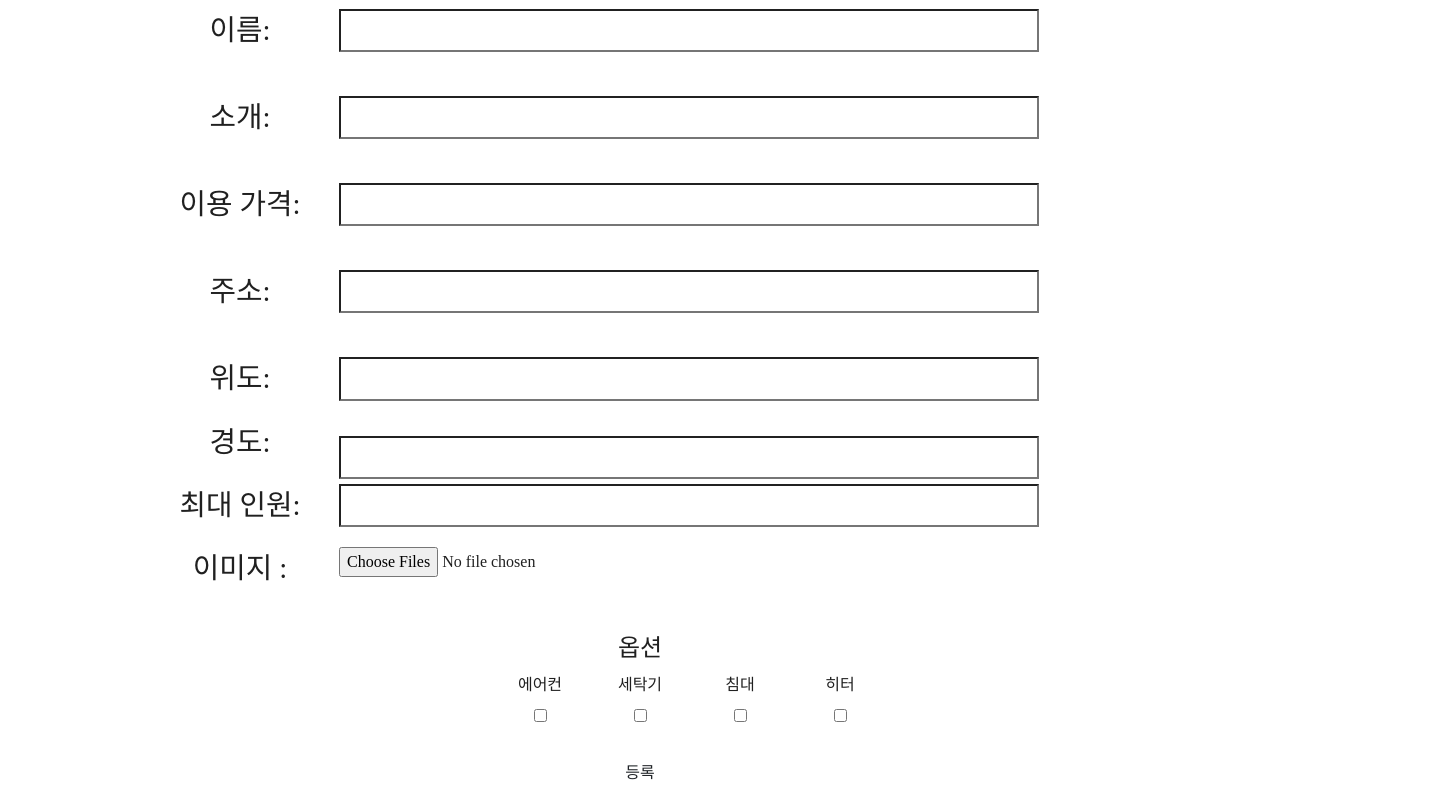
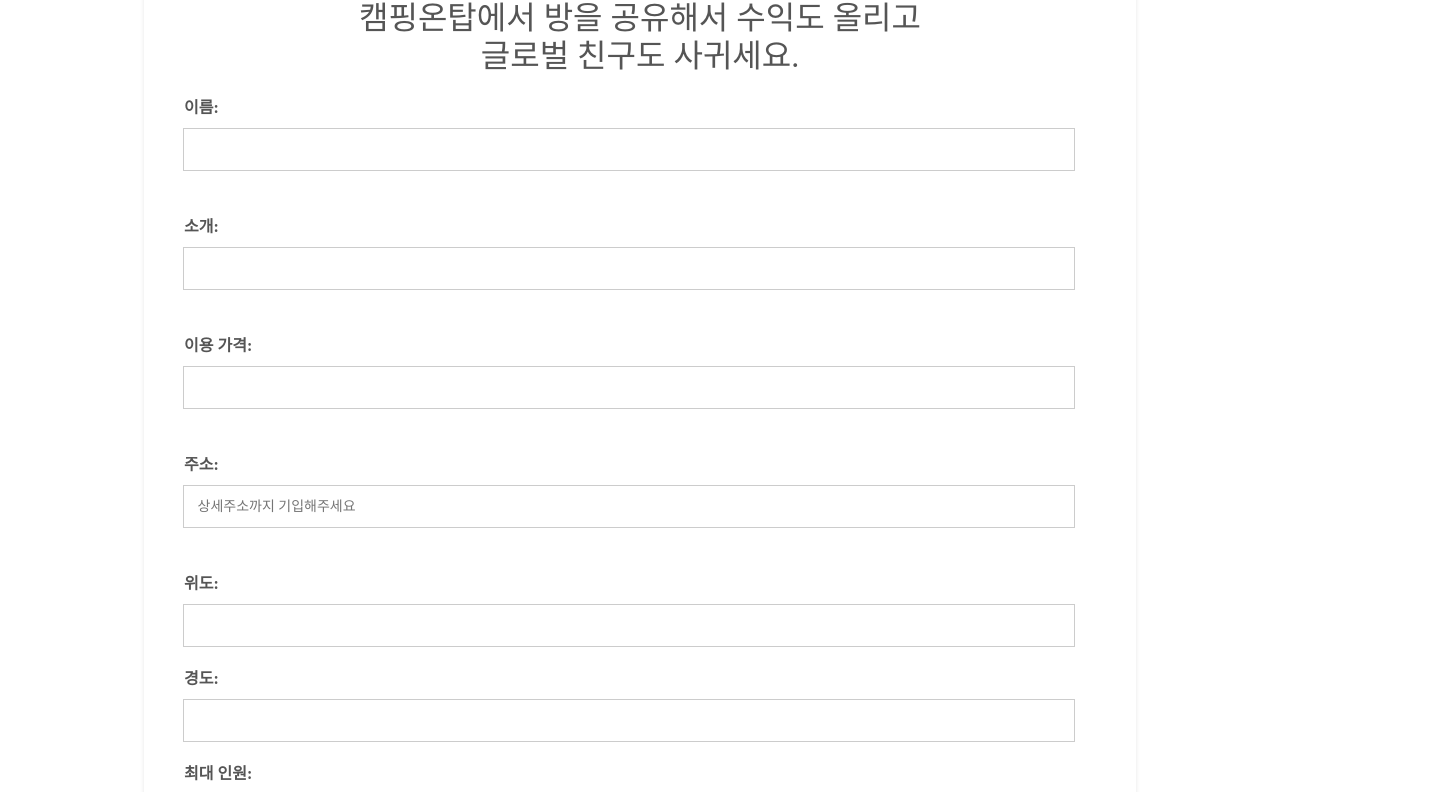
Before and after one commit to beyond-sw-camp/be02-3rd-MTM-cityCamp, a Vue app: page /houseRegister in a window 1280 px wide. Shown: the part 259-1051 px from the top of the page, 1440 px wide, since content can reach past the window. Built offline with nearby package versions, Linux system fonts and the light colour scheme; sample sign-in values are in the browser's storage; a web font is replaced by a local one; what vue-plugin-load-script would draw is missing.

Commit message:
[Feat]HouseRegisterPageui

```diff
--- a/src/pages/DetailsPage.vue
+++ b/src/pages/DetailsPage.vue
@@ -3,7 +3,7 @@
     <main class="details center">
       <section>
         <div class="title">
-          <h1>{{ houseDetails.name }}</h1>
+          <h2>{{ houseDetails.name }}</h2>
         </div>
         <div class="card">
           <div class="swiper-container" style="height: 500px">
--- a/src/pages/HouseRegisterPage.vue
+++ b/src/pages/HouseRegisterPage.vue
@@ -1,18 +1,18 @@
 <template>
   <div class="page-content">
     <main class="newadd center">
-      <h1 class = "register_">숙소 등록</h1>
+      <div class="center">
+      <h1 class="newest">🏕️ 숙소 등록🏕️ </h1>
+      <h2 class="newest-content">캠핑온탑에서 방을 공유해서 수익도 올리고 <br>글로벌 친구도 사귀세요.
+      </h2>
+
+     </div>
       <div id="main">
+
         <form @submit.prevent="submitForm" enctype="multipart/form-data">
           <div class="input-group">
             <label for="name">이름: </label>
-            <input
-              class="input-group-type"
-              type="text"
-              id="name"
-              name="name"
-              v-model="formData.name"
-            />
+            <input class="input-group-type" type="text" id="name" name="name"  v-model="formData.name"/>
           </div>
           <br />
           <div class="input-group">
@@ -44,62 +44,49 @@
               type="text"
               id="address"
               name="address"
+              placeholder=" 상세주소까지 기입해주세요"
               v-model="formData.address"
             />
           </div>
           <br />
           <div class="input-group">
             <label for="latitude">위도: </label><br />
-            <input
-              type="text"
-              id="latitude"
-              name="latitude"
-              v-model="formData.latitude"
-            />
+            <input type="text" id="latitude" name="latitude" v-model="formData.latitude"/>
           </div>
           <div class="input-group">
-            <label for="longitude">경도: </label><br />
-            <input
-              type="text"
-              id="longitude"
-              name="longitude"
-              v-model="formData.longitude"
-            />
+            <label id="longitude" for="longitude">경도: </label><br />
+            <input type="text" id="longitude" name="longitude" v-model="formData.longitude"/>
           </div>
           <div class="input-group">
             <label for="maxUser">최대 인원: </label>
-            <input
-              class="input-group-type"
-              type="number"
-              id="maxUser"
-              name="maxUser"
-              v-model="formData.maxUser"
-            />
+            <input class="input-group-type" type="text" id="name" name="name" v-model="formData.maxUser"/>
           </div>
           <div class="input-group">
-            <label for="hasImage">이미지 : </label>
+            <label id="uploadFile" for="hasImage"
+              >이미지 : &nbsp; &nbsp;
+            </label>
             <input
               type="file"
               id="hasImage"
               name="uploadFiles"
               @change="handleFileUpload"
               multiple
-            />
+            /><br />
           </div>
           <br class="checkbox" />
-          <h2 id="option">옵션</h2>
+          <h2 id="option" >옵션</h2>
           <div class="checkbox">
-            <div>
-              <label for="hasAirConditioner">에어컨 </label><br />
+            <div class="checkbox-option">
+              <label for="hasAirConditioner">에어컨 &nbsp;</label>
               <input
                 type="checkbox"
                 id="hasAirConditioner"
                 name="hasAirConditioner"
                 v-model="formData.hasAirConditioner"
-              />
+              /><br />
             </div>
-            <div>
-              <label for="hasWashingMachine">세탁기 </label><br />
+            <div class="checkbox-option">
+              <label for="hasWashingMachine">세탁기 &nbsp; </label>
               <input
                 type="checkbox"
                 id="hasWashingMachine"
@@ -107,23 +94,13 @@
                 v-model="formData.hasWashingMachine"
               />
             </div>
-            <div>
-              <label for="hasBed">침대 </label><br />
-              <input
-                type="checkbox"
-                id="hasBed"
-                name="hasBed"
-                v-model="formData.hasBed"
-              />
+            <div class="checkbox-option">
+              <label for="hasBed">침대 &nbsp;</label>
+              <input type="checkbox" id="hasBed" name="hasBed" v-model="formData.hasBed"/>
             </div>
-            <div>
-              <label for="hasHeater">히터 </label><br />
-              <input
-                type="checkbox"
-                id="hasHeater"
-                name="hasHeater"
-                v-model="formData.hasHeater"
-              />
+            <div class="checkbox-option">
+              <label for="hasHeater">히터 &nbsp;</label>
+              <input type="checkbox" id="hasHeater" name="hasHeater" v-model="formData.hasHeater"/>
             </div>
           </div>
 
@@ -145,7 +122,6 @@
 <script>
 import { mapStores } from "pinia";
 import { useHouseStore } from "/src/stores/useHouseStore";
-
 export default {
   name: "HouseRegisterPage",
   data() {
@@ -172,8 +148,11 @@ export default {
     async submitForm() {
       try {
         const response = await this.houseStore.createHouse(this.formData);
-
-        console.log("House created successfully:", response);
+        if (response) {
+          console.log("House created successfully:", response);
+          alert("숙소 등록 성공!");
+          this.$router.push("/details/" + response.id);
+        }
       } catch (error) {
         console.error("Error creating house:", error);
       }
@@ -186,278 +165,124 @@ export default {
 </script>
 
 <style scoped>
-main {
-  width: 100%;
-  display: block;
-  justify-content: center;
+* {
+  box-sizing: border-box;
+  margin: 0;
+  padding: 0;
+  color: #555 ;
+
+}
+
+body {
+  background-color: #f5f5f5;
+  font-size: 16px;
+  color: #333;
   padding-top: 50px;
 }
-#main {
-  display: flex;
-  align-items: center;
-  justify-content: center;
-}
-body {
-  display: block;
-  justify-content: center;
-  align-items: center;
-  height: 100vh;
-  margin: 0;
-}
 
-form {
-  width: 1000px;
-  padding: 20px;
-  border-radius: 10px;
-  text-align: center;
-}
-.container {
+/* 페이지 컨텐츠 스타일링 */
+.page-content {
   display: flex;
   justify-content: center;
-  align-items: center;
-  max-width: 5000px;
-}
-.register_ {
-  margin: 60px;
-}
-.row {
-  display: flex;
-  justify-content: center;
-  align-items: center;
-}
-
-#product_Registration {
-  font-size: 2em;
-  color: #333;
-  text-align: center;
-  padding-bottom: 1em;
-}
-
-/* Custom CSS for checkbox */
-.product_Registration .checkbox-group {
-  display: block;
-  flex-direction: row;
-  align-items: center;
-  flex-wrap: wrap;
-  gap: 20px;
-}
-
-/* Custom CSS for maxUser */
-.product_Registration #maxUser {
-  width: 50%;
-}
-
-.checkbox {
-  display: flex;
-  flex-direction: row;
-  flex-wrap: wrap;
-  justify-content: center;
+  padding: 20px;
 }
 
 .checkbox div {
   margin-right: -100px;
 }
-
 .checkbox label,
 .checkbox input {
   display: inline-block;
 }
-
-input[type="text"],
-input[type="number"] {
-  width: 700px;
-}
-
-.input-group {
-  margin-bottom: 20px;
-  width: 1300px;
-}
-
-.input-group label {
-  display: block;
-  font-size: 1.8em;
-  margin-bottom: 0px;
-}
-
-.input-group,
 .checkbox,
 .btns {
   margin-left: 0px;
 }
 
-.input-group label,
-.checkbox label {
-  display: inline-block;
-  width: 200px;
+
+main.newadd {
+  background: #ffffff;
+  border-radius: 10px;
+  box-shadow: 0 2px 4px rgba(0, 0, 0, 0.1);
+  padding: 40px;
+  margin: 20px;
+  width: 80%;
+  max-width: 1100px;
 }
 
-#next_btn {
+
+.input-group {
+  margin-bottom: 20px;
+}
+#option {
+  margin-bottom: 20px;
+}
+.input-group label {
+  display: block;
+  margin-bottom: 8px;
+  font-weight: 600;
+  color: #555;
+}
+.newest {
+  font-weight: bold;
   text-align: center;
-  margin-top: 25px;
+  margin-bottom: 30px;
+}
+.newest-content {
+  text-align: center;
+  margin-bottom: 20px;
+}
+.input-group-type,
+input[type="text"],
+input[type="number"] {
+  width: calc(100% - 20px);
+  padding: 10px;
+  border: 1px solid #ccc;
+  border-top-left-radius: 10px;
+  border-bottom-left-radius: 10px;
+  font-size: 14px;
 }
 
-.selected {
-  background-color: #6800cd;
-  /* 보라색 배경 */
-  color: white;
-  /* 흰색 텍스트 */
+/* 옵션 체크박스 스타일링 */
+
+/* 버튼 스타일링 */
+.btns {
+  text-align: center;
+  margin-top: 20px;
 }
-
-#longitude {
-  position: relative;
-  top: 15px;
-}
-
-#hasImeage {
-  position: relative;
-  top: 22px;
-}
-
-:root {
-  --wehome-color: #6800cd;
-}
-
-/* initial */
-body,
-div,
-dl,
-dt,
-dd,
-ul,
-ol,
-li,
-h1,
-h2,
-h3,
-h4,
-h5,
-h6,
-pre,
-form,
-fieldset,
-input,
-p,
-blockquote,
-th,
-td {
-  margin: 0;
-  padding: 0;
-  color: #202020;
-}
-
-h1,
-h2,
-h3,
-h4,
-h5,
-h6 {
-  font-size: 100%;
-}
-
-img,
-fieldset {
-  border: 0;
-}
-
-table {
-  border-collapse: collapse;
-  border-spacing: 0;
-  border: 0;
-}
-
-caption,
-th {
-  text-align: left;
-}
-
-q:before,
-q:after {
-  content: "";
-}
-
-/* page default style */
-a,
-a:link,
-a:visited,
-a:active {
-  text-decoration: none;
-  color: black;
-}
-
-a:hover {
-  text-decoration: none;
-}
-
-main.admin ul.table li span.cell {
-  padding: 10px 0;
-  font-size: 20px;
-}
-
-main.newadd {
-  margin-bottom: 100px;
-}
-
-main.newadd h1 {
-  font-size: 48px;
-  text-align: center;
+.page-content {
   margin-top: 100px;
 }
 
-main.newadd h2 {
-  font-size: 24px;
-  font-weight: normal;
-  margin-bottom: 10px;
-  display: block;
+.btn {
+  background-color: #24a1b4; /* Green */
+  border: none;
+  color: white;
+  padding: 15px 32px;
+  text-align: center;
+  text-decoration: none;
+  display: inline-block;
+  font-size: 20px;
+  font-weight: 40px;
+  margin: 4px 2px;
+  cursor: pointer;
+  border-radius: 5px;
+  transition: background-color 0.3s ease;
 }
 
-main.newadd ul.type {
-  overflow: hidden;
-  margin-bottom: 30px;
-  margin-top: 50px;
+.btn:hover {
+  background-color: #45a049;
 }
 
-main.newadd ul.type li {
-  float: left;
-}
+/* 반응형 디자인 */
+@media screen and (max-width: 768px) {
+  main.newadd {
+    width: 95%;
+    padding: 20px;
+  }
 
-main.newadd ul.type li.title {
-  font-size: 24px;
-  width: 220px;
-  line-height: 51px;
-}
-
-main.newadd ul.type li.type {
-  margin-right: 20px;
-}
-
-main.newadd ul.type li.type a {
-  text-align: center;
-  display: block;
-  font-size: 18px;
-  color: #202020;
-  padding: 5px 10px;
-}
-
-main.newadd ul.circle li.type a {
-  border: 2px solid #999;
-  color: #999;
-  border-radius: 50%;
-  font-size: 30px;
-  width: 50px;
-  height: 50px;
-  line-height: 50px;
-  padding: 0;
-}
-
-main.newadd ul.type li div.selectbox_arr {
-  margin-top: 5px;
-}
-
-main.newadd div.btns {
-  text-align: center;
-}
-
-main.newadd div.btns a.btn {
-  padding: 0 100px;
+  .register_ {
+    font-size: 24px;
+  }
 }
 </style>
```
